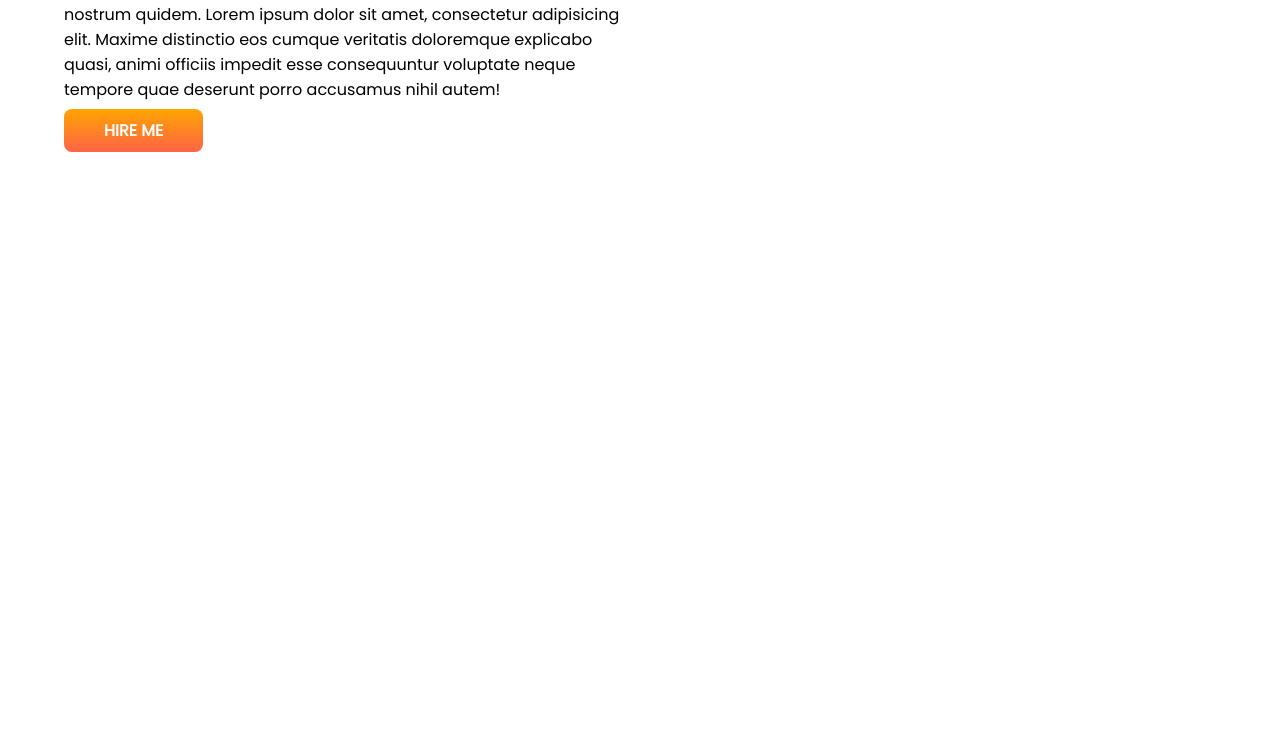
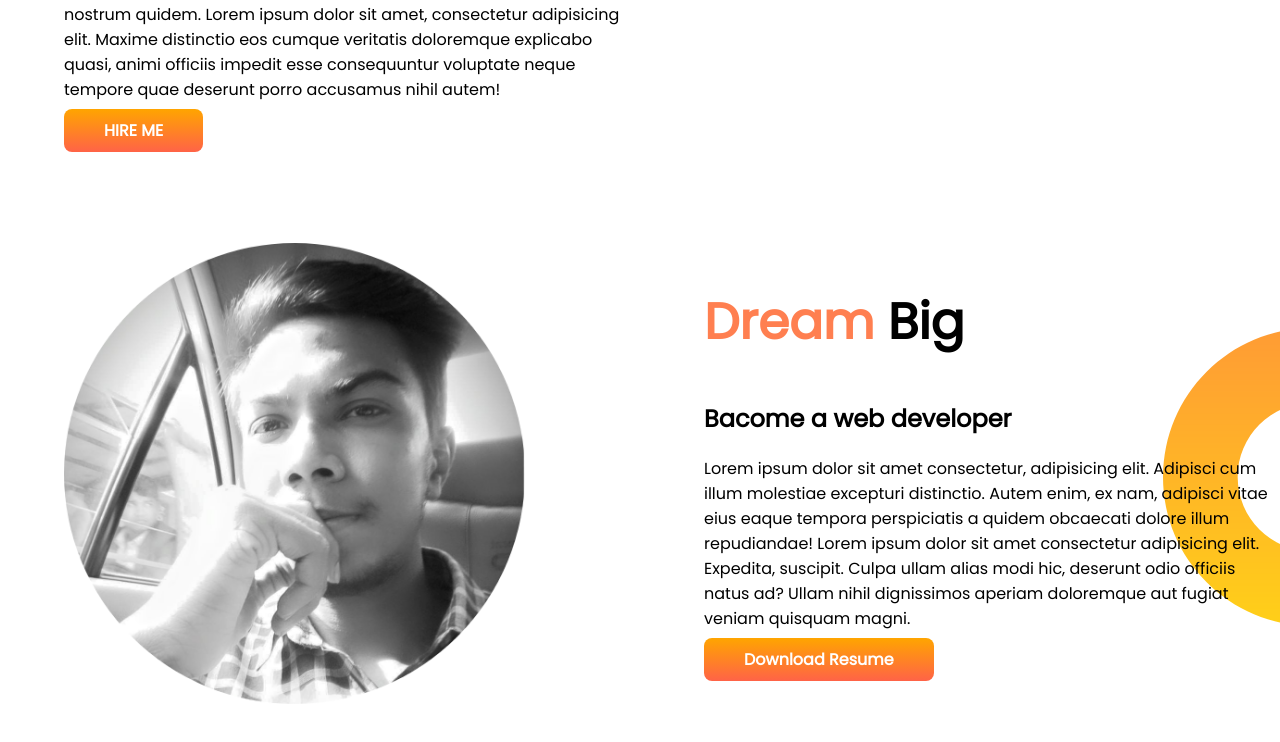
Before and after one commit to Iftekharul152811/practice-01-portfolio-demo, a plain HTML site: page index.html in a window 1280 px wide. Shown: the part 470-1212 px from the top of the page. Before the commit the page ends 800 px from the top, so only its background shows below. Drawn offline with Linux system fonts and the light colour scheme.

Commit message:
dream added

```diff
--- a/index.html
+++ b/index.html
@@ -36,6 +36,23 @@
         </div>
     </section>
 
+    <section class="dream-big">
+        <div class="half-width">
+            <img src="images/ridoy.png" alt="">
+        </div>
+        <div class="half-width">
+            <h1><span>Dream</span> Big</h1>
+            <h2>Bacome a web developer</h2>
+            <p>Lorem ipsum dolor sit amet consectetur, adipisicing elit. Adipisci cum illum molestiae excepturi
+                distinctio. Autem enim, ex nam, adipisci vitae eius eaque tempora perspiciatis a quidem obcaecati dolore
+                illum repudiandae! Lorem ipsum dolor sit amet consectetur adipisicing elit. Expedita, suscipit. Culpa
+                ullam alias modi hic, deserunt odio officiis natus ad? Ullam nihil dignissimos aperiam doloremque aut
+                fugiat veniam quisquam magni.</p>
+            <a target="_blank" class="link-btn" href="">Download Resume</a>
+
+        </div>
+    </section>
+
 </body>
 
 </html>
--- a/style.css
+++ b/style.css
@@ -13,6 +13,7 @@ span {
 
 section {
     display: flex;
+    margin-bottom: 100px;
 }
 
 .half-width {
@@ -39,3 +40,9 @@ section {
     background-repeat: no-repeat;
 
 }
+
+.dream-big {
+    background-image: url(images/dream-bg.png);
+    background-repeat: no-repeat;
+    background-position: right;
+}
```
Also changed, not shown: images/dream-bg.png (added), images/exp-bg.png (added).
